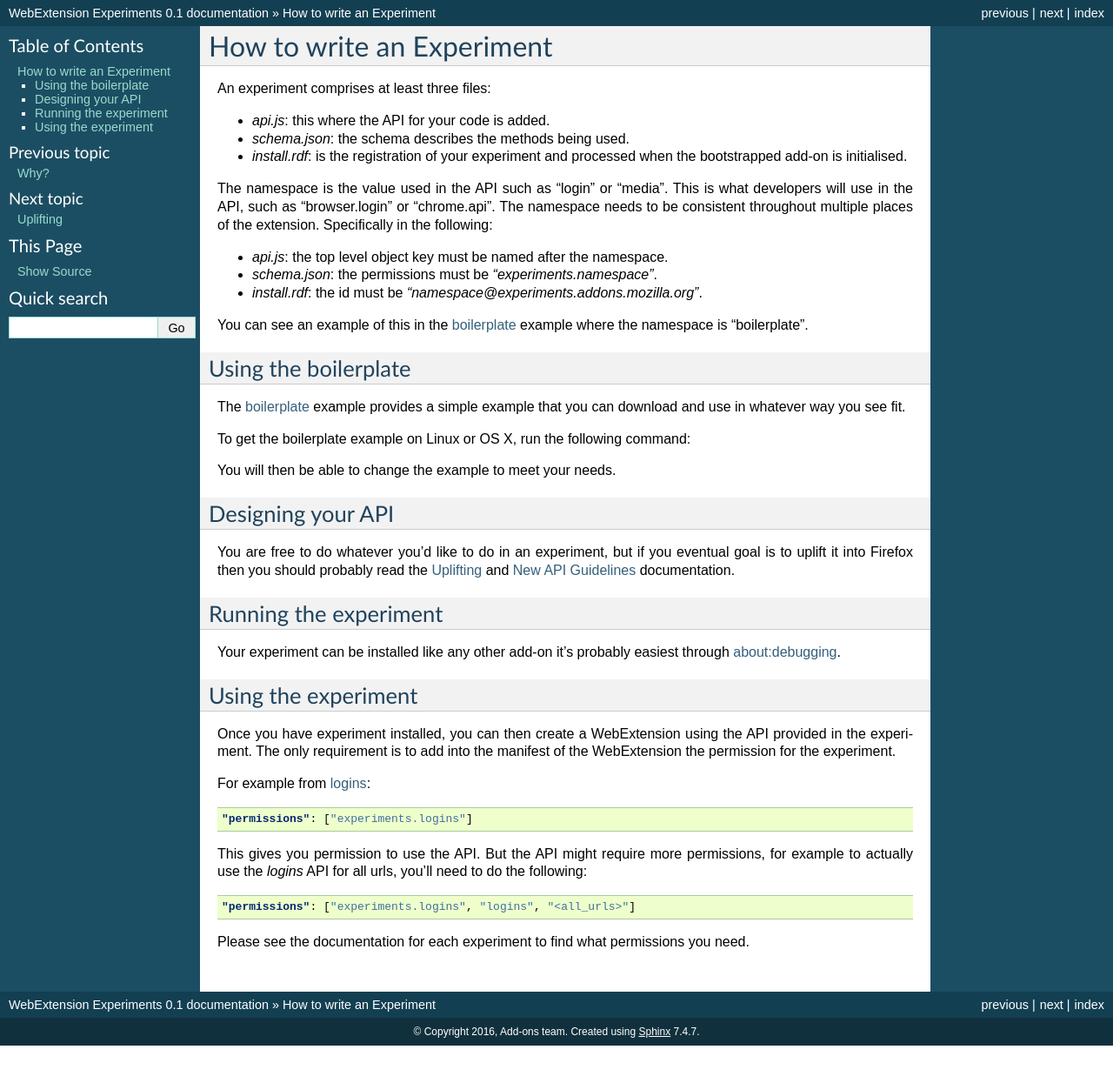
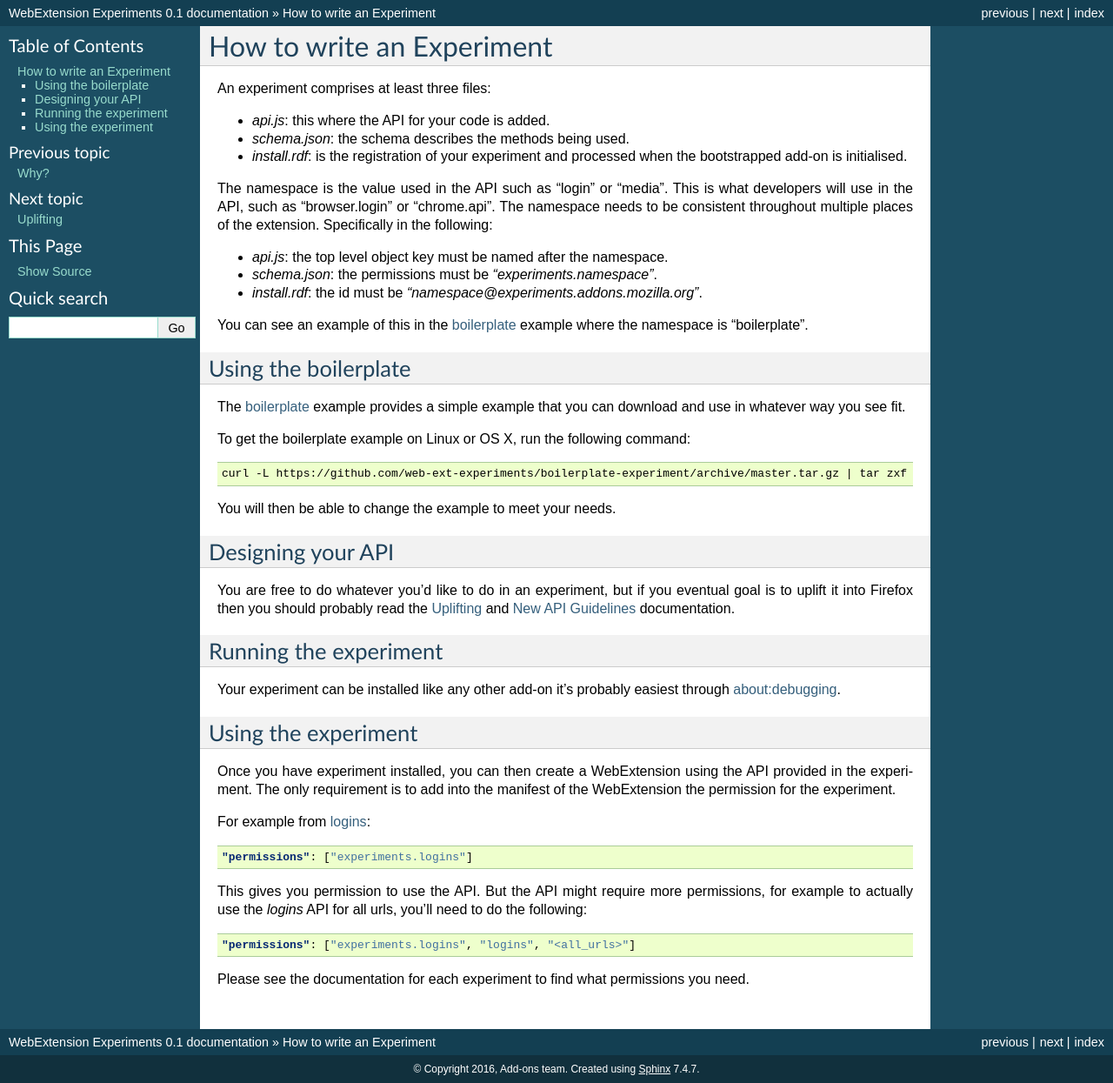
Before and after one commit to web-ext-experiments/about, a Sphinx documentation site: the page built from source/how.rst, in a window 1280 px wide. Shown: the whole page at 87% size. Built offline with Sphinx 7.4.7, drawn with Linux system fonts in a browser that asks for light colours; before the commit the page ends 1202 px from its top, so only the background shows below that.

Commit message:
more fixups

```diff
--- a/source/how.rst
+++ b/source/how.rst
@@ -24,7 +24,7 @@
 
 To get the boilerplate example on Linux or OS X, run the following command:
 
-.. code::bash
+.. code-block:: bash
 
     curl -L https://github.com/web-ext-experiments/boilerplate-experiment/archive/master.tar.gz | tar zxf -
 
@@ -47,13 +47,13 @@
 
 For example from `logins <https://github.com/web-ext-experiments/logins>`_:
 
-.. code:: json
+.. code-block:: json
 
     "permissions": ["experiments.logins"]
 
 This gives you permission to use the API. But the API might require more permissions, for example to actually use the `logins` API for all urls, you'll need to do the following:
 
-.. code:: json
+.. code-block:: json
 
     "permissions": ["experiments.logins", "logins", "<all_urls>"]
 
```
